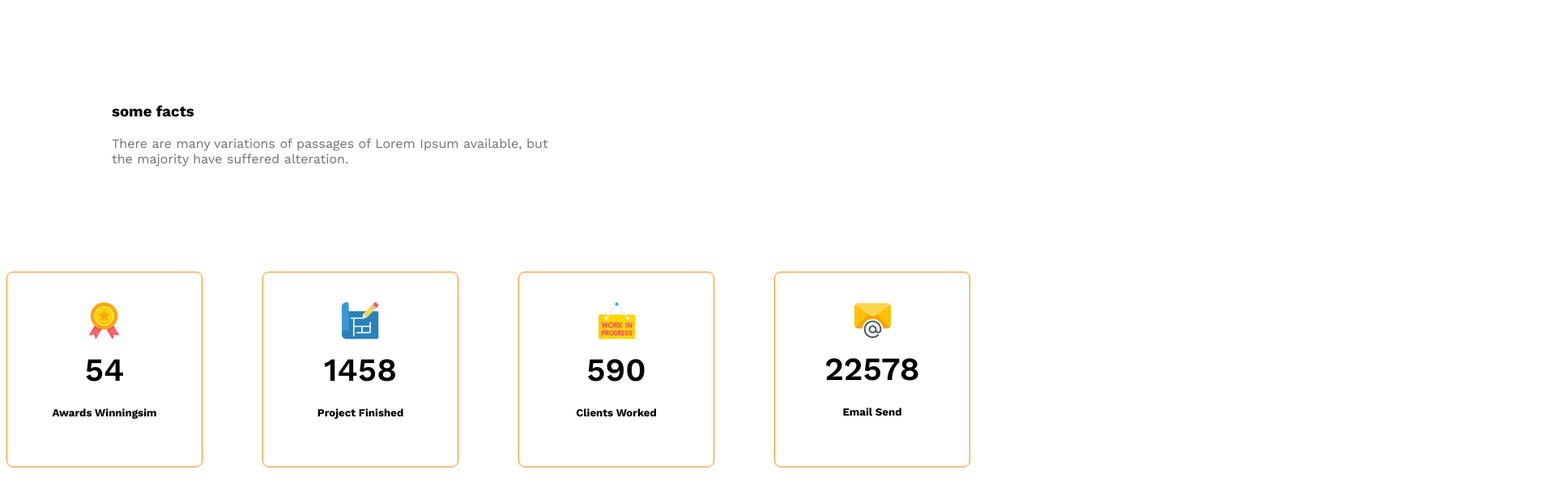
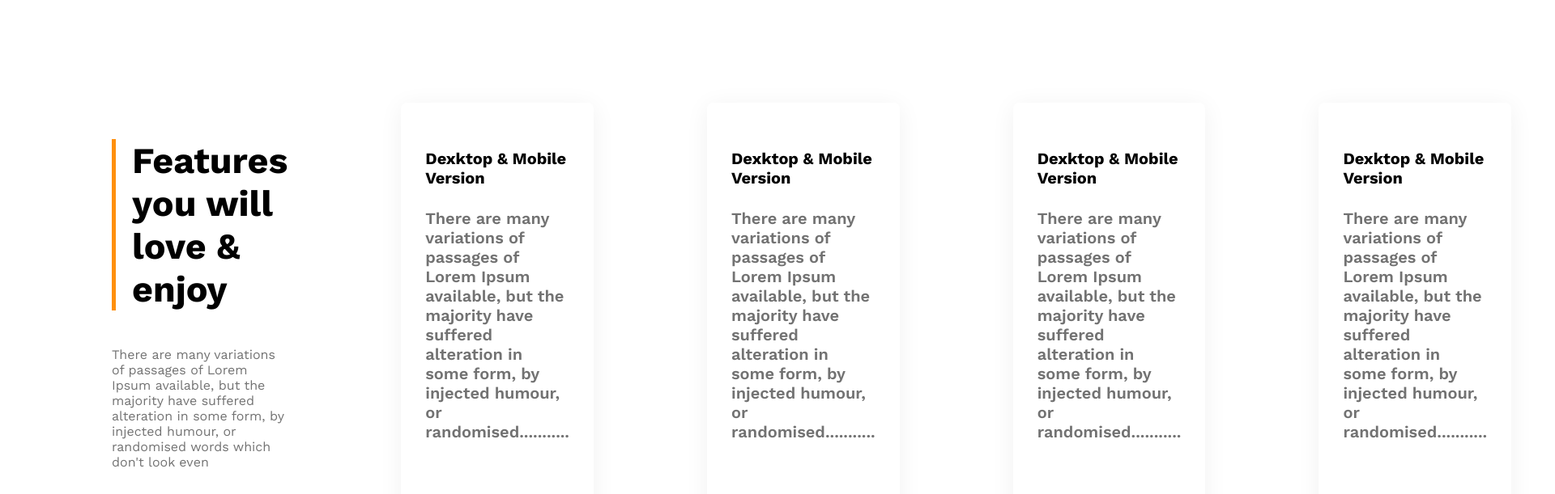
Before and after one commit to forhanahasan06-a11y/g3-architect-website, a plain HTML site: page images/index.html in a window 1280 px wide. Shown: the part 2025-2636 px from the top of the page at 81% size, 1920 px wide, since content can reach past the window. Drawn offline with nearby package versions, Linux system fonts and the light colour scheme.

Commit message:
added feature card and image work in progress

```diff
--- a/images/index.html
+++ b/images/index.html
@@ -31,7 +31,7 @@
     </div>
   </header>
   <main>
-    <!-- team section start -->
+    <!-- teams section start -->
     <section class="teams display-flex">
       <div class="team-image-container">
         <img src="/images/team1.png" alt="two architect discussing about design">
@@ -46,6 +46,38 @@
       </div>
 
     </section>
+    <!-- features section start -->
+     <section class="features display-flex">
+      <div>
+        <h3 id="feature-section-title" class="section-title">Features you will <br> love & enjoy</h3>
+        <p class="text-light-gray">There are many variations of passages of Lorem Ipsum available, but the majority have suffered alteration in some form, by injected humour, or randomised words which don't look even</p>
+        <!-- feature card container -->
+      </div>
+      <div class="feature-card">
+       <h4 class="featurer-title">Dexktop & Mobile Version</h4>
+       <p class="text-light-gray">There are many variations of passages of Lorem Ipsum available, but the majority have suffered alteration in some form, by injected humour, or randomised...........</p>
+      </div>
+      <div class="feature-card">
+       <h4 class="featurer-title">Dexktop & Mobile Version</h4>
+       <p class="text-light-gray">There are many variations of passages of Lorem Ipsum available, but the majority have suffered alteration in some form, by injected humour, or randomised...........</p>
+      </div>
+      <div class="feature-card">
+       <h4 class="featurer-title">Dexktop & Mobile Version</h4>
+       <p class="text-light-gray">There are many variations of passages of Lorem Ipsum available, but the majority have suffered alteration in some form, by injected humour, or randomised...........</p>
+      </div>
+      <div class="feature-card">
+       <h4 class="featurer-title">Dexktop & Mobile Version</h4>
+       <p class="text-light-gray">There are many variations of passages of Lorem Ipsum available, but the majority have suffered alteration in some form, by injected humour, or randomised...........</p>
+      </div>
+      <div>
+        <img src="/images/architect.png" alt="">
+        <button id="experience badge" class="btn-primary">
+          <span id="experience year">10+Year</span>
+          <br>
+          <span>Experience</span>
+        </button>
+      </div>
+     </section>
     <!-- some facts -->
      <section>
       <h3 class="section-titla">some facts</h3>
--- a/images/styles/architects.css
+++ b/images/styles/architects.css
@@ -101,6 +101,26 @@
 #quick-list{
   font-weight: 500;
 }
+/* features section related styles */
+.features{
+  gap: 140px;
+}
+#feature-section-title{
+  border-left: 5px solid #FF900E;
+  padding-left: 20px;
+}
+.feature-card{
+  padding: 30px;
+  border-radius: 8px;
+  box-shadow: 0 4px 30px 0 rgba(0, 0, 0, 0.06);
+  margin-bottom: 20px;
+}
+.feature-card, .feature-title{
+  font-size: 1.25rem;
+  font-weight: 600;
+  margin-top: 0px;
+  margin-bottom: 0px;
+}
 /* some fact related styles  */
 .facts-container{
   display: grid;
```
